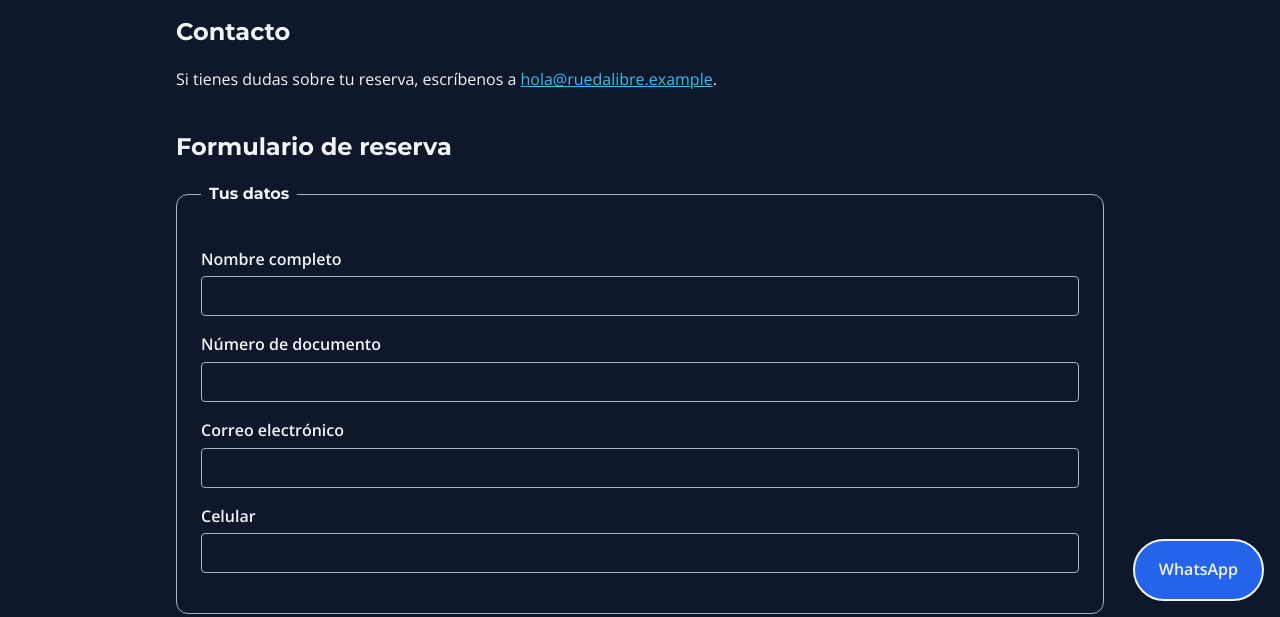
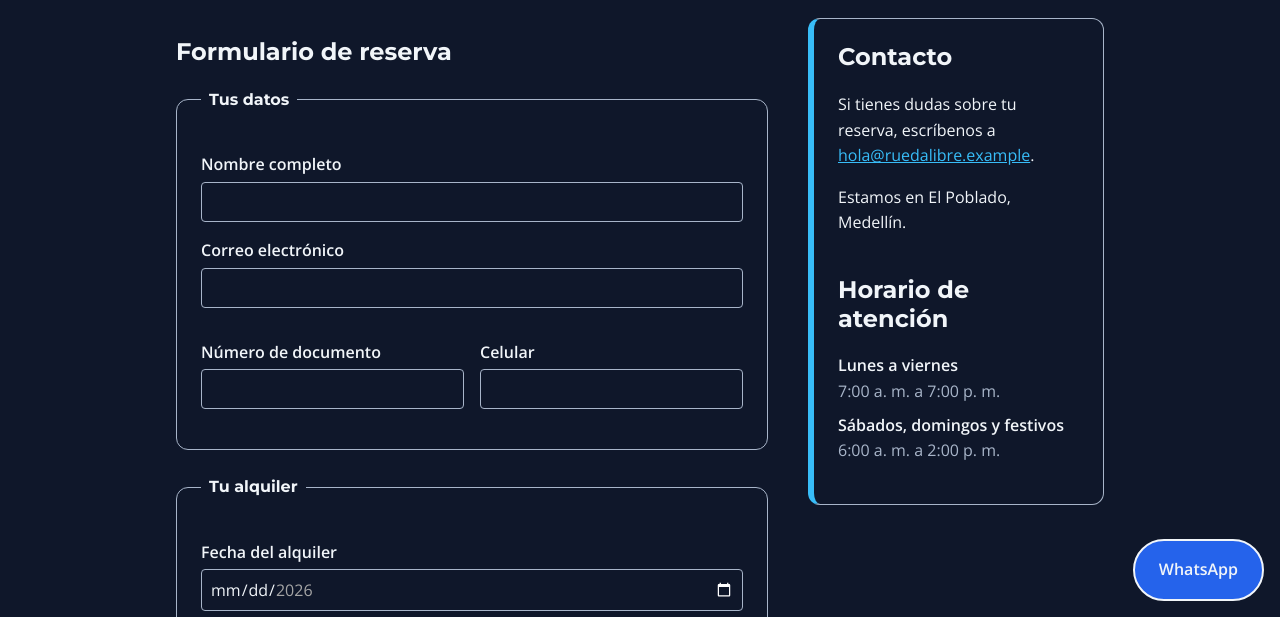
Before and after one commit to zeus18416/rueda-libre, a plain HTML site: page paginas/reservas.html in a window 1280 px wide. Shown: the part 183-800 px from the top of the page. Drawn offline with nearby package versions, Linux system fonts and the light colour scheme.

Commit message:
feat(layout): Layout de escritorio con Grid y Flexbox

```diff
--- a/paginas/reservas.html
+++ b/paginas/reservas.html
@@ -32,12 +32,7 @@
     <main>
       <h1>Reserva tu bicicleta</h1>
 
-      <section id="contacto">
-        <h2>Contacto</h2>
-        <p>Si tienes dudas sobre tu reserva, escríbenos a
-          <a href="mailto:hola@ruedalibre.example">hola@ruedalibre.example</a>.</p>
-      </section>
-
+      <div class="reservas-layout">
         <section id="formulario">
           <h2>Formulario de reserva</h2>
           <form action="#" method="post">
@@ -48,19 +43,21 @@
                 <input type="text" id="nombre" name="nombre" autocomplete="name" required minlength="3">
               </p>
               <p>
+                <label for="correo">Correo electrónico</label>
+                <input type="email" id="correo" name="correo" autocomplete="email" required>
+              </p>
+              <div class="fila-campos">
+                <p>
                   <label for="documento">Número de documento</label>
                   <input type="text" id="documento" name="documento" inputmode="numeric" required pattern="[0-9]{6,10}"
                     title="Solo números, entre 6 y 10 dígitos. Ejemplo: 1023456789">
-            </p>
-            <p>
-              <label for="correo">Correo electrónico</label>
-              <input type="email" id="correo" name="correo" autocomplete="email" required>
                 </p>
                 <p>
                   <label for="celular">Celular</label>
                   <input type="tel" id="celular" name="celular" autocomplete="tel" required pattern="3[0-9]{9}"
                     title="10 dígitos que empiecen por 3. Ejemplo: 3001234567">
                 </p>
+              </div>
             </fieldset>
 
             <fieldset>
@@ -124,7 +121,14 @@
           </form>
         </section>
 
-      <aside class="complementario" id="horario">
+        <aside class="complementario reservas-info" aria-label="Información de contacto">
+          <section id="contacto">
+            <h2>Contacto</h2>
+            <p>Si tienes dudas sobre tu reserva, escríbenos a
+              <a href="mailto:hola@ruedalibre.example">hola@ruedalibre.example</a>.</p>
+            <p>Estamos en El Poblado, Medellín.</p>
+          </section>
+          <section id="horario">
             <h2>Horario de atención</h2>
             <dl>
               <dt>Lunes a viernes</dt>
@@ -132,7 +136,9 @@
               <dt>Sábados, domingos y festivos</dt>
               <dd>6:00 a. m. a 2:00 p. m.</dd>
             </dl>
+          </section>
         </aside>
+      </div>
     </main>
 
     <footer class="pie">
```
Also changed, not shown: img/rutas/reto-las-palmas.svg (added), img/rutas/sabores-barrio.svg (added). Lines whose indentation alone changed are shown as unchanged.
